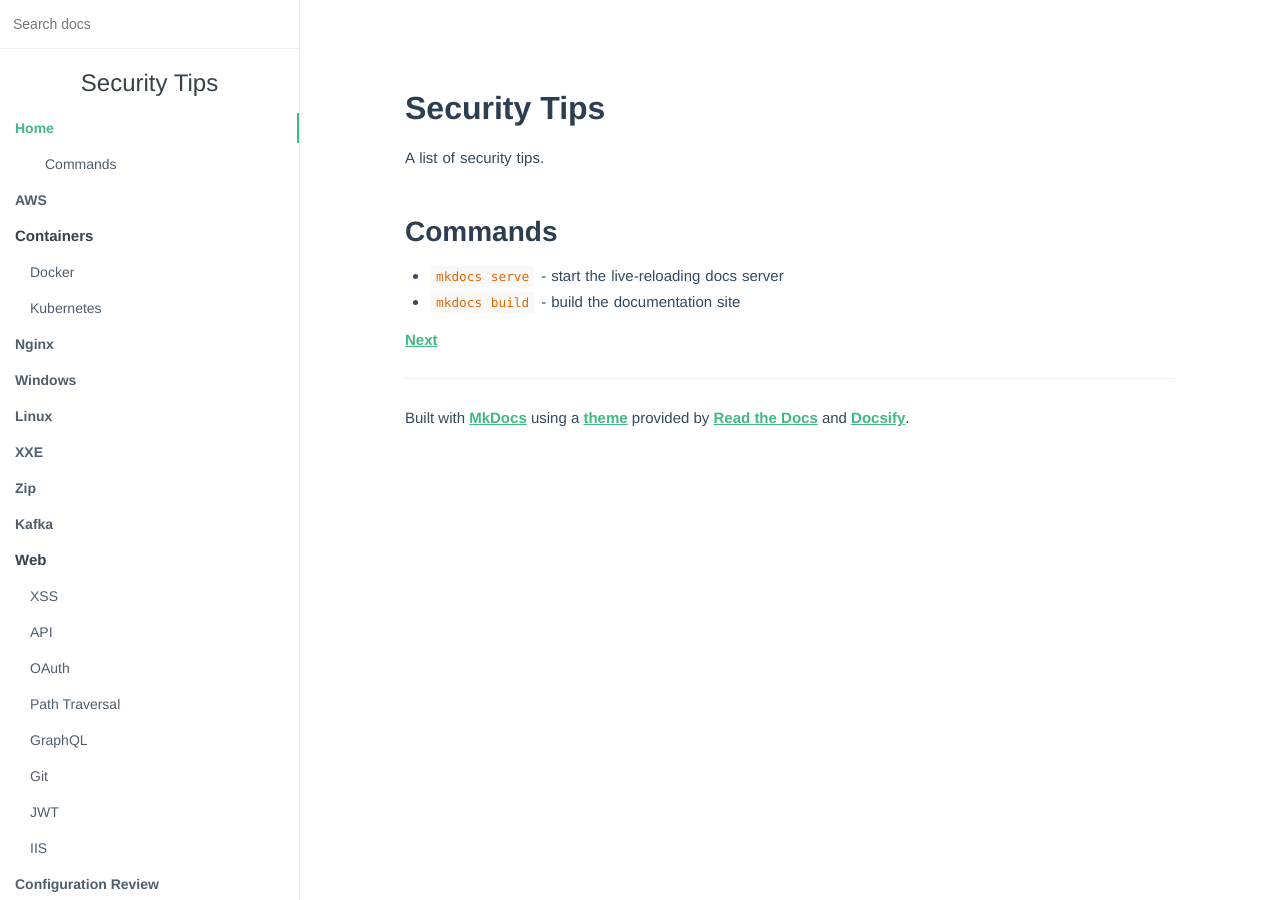
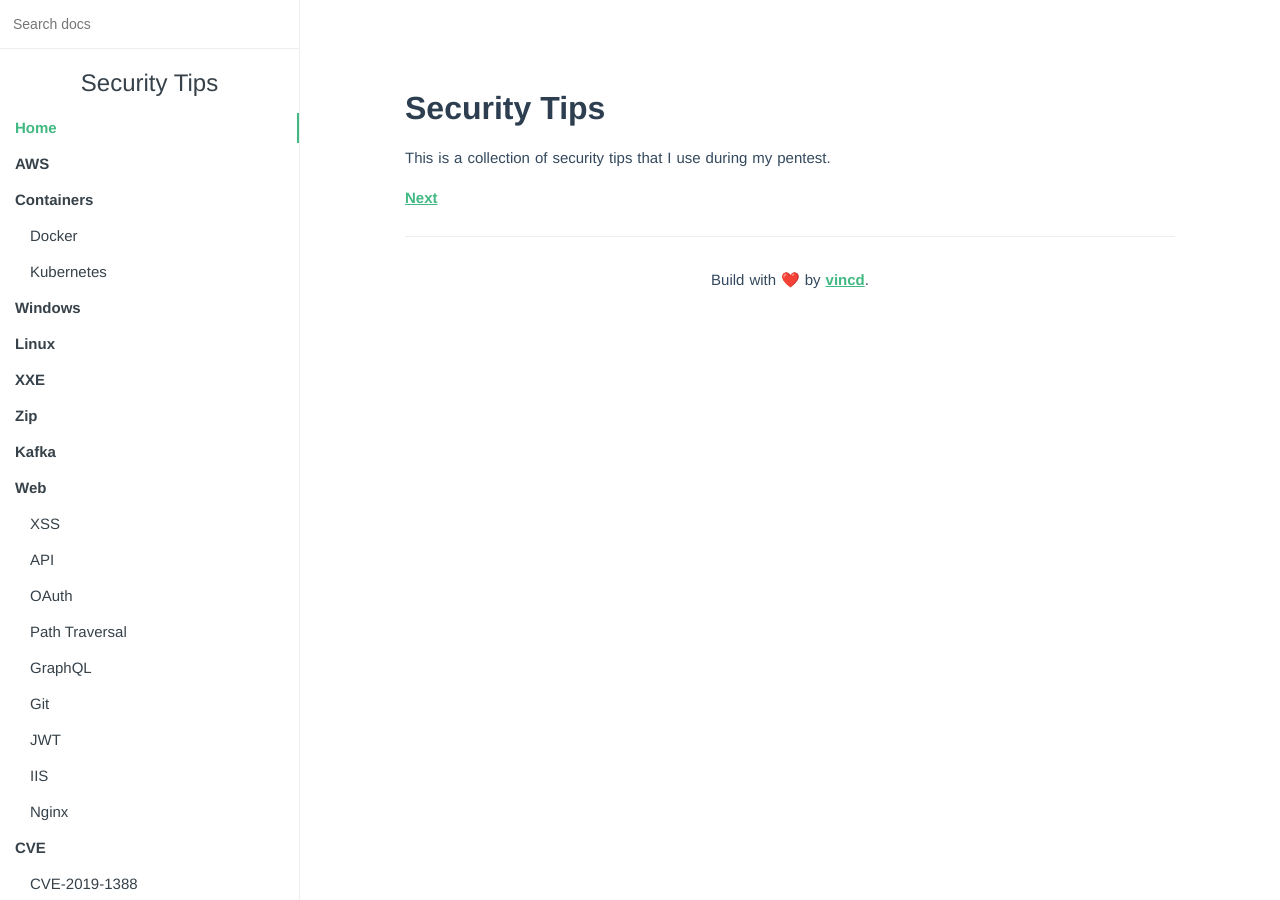
Before and after one commit to vincd/security-tips, an MkDocs documentation site: the page built from docs/index.md, in a window 1280 px wide. Built offline with MkDocs 1.6.1, drawn with Linux system fonts in a browser that asks for light colours; nearby versions of some CDN libraries.

Commit message:
Update theme

```diff
--- a/docs/index.md
+++ b/docs/index.md
@@ -1,7 +1,4 @@
-# Security Tips
+Security Tips
+=============
 
-A list of security tips.
-
-## Commands
-- `mkdocs serve` - start the live-reloading docs server
-- `mkdocs build` - build the documentation site
+This is a collection of security tips that I use during my pentest.
--- a/mkdocs.yml
+++ b/mkdocs.yml
@@ -22,7 +22,6 @@ nav:
   - Containers:
     - Docker: docker.md
     - Kubernetes: kubernetes.md
-  - Nginx: nginx.md
   - Windows: windows.md
   - Linux: linux.md
   - XXE: xxe.md
@@ -37,7 +36,7 @@ nav:
     - Git: git.md
     - JWT: jwt.md
     - IIS: iis.md
-  - Configuration Review: configuration-review.md
+    - Nginx: nginx.md
   - CVE:
     - CVE-2019-1388: cve/CVE-2019-1388/index.md
     - CVE-2019-11581: cve/CVE-2019-11581.md
--- a/theme/css/style.css
+++ b/theme/css/style.css
@@ -1,7 +1,6 @@
 html, body {
   font-family: -apple-system, BlinkMacSystemFont, "Segoe UI", Roboto, Helvetica, Arial, sans-serif, "Apple Color Emoji", "Segoe UI Emoji", "Segoe UI Symbol";
 }
-
 
 * {
   -webkit-font-smoothing: antialiased;
@@ -639,8 +638,8 @@ body {
   margin: 6px 0 6px 0;
 }
 .sidebar ul li a {
-  color: #505d6b;
-  font-size: 14px;
+  color: #364149;
+  font-size: 15px;
   font-weight: normal;
   overflow: hidden;
   text-decoration: none;
@@ -959,3 +958,7 @@ pre::after {
 .sidebar-nav li.bold > span {
   font-weight: 800;
 }
+
+footer .content-info {
+  text-align: center;
+}
--- a/theme/footer.html
+++ b/theme/footer.html
@@ -13,12 +13,7 @@
   {%- endblock %}
 
   <hr/>
-
-  <div role="contentinfo">
-    {% if config.copyright %}
-      <p>{{ config.copyright }}</p>
-    {% endif %}
+  <div class="content-info">
+    <p>Build with ❤️ by <a href="https://github.com/vincd" target="_blank" rel="noopener noreferrer">vincd</a>.</p>
   </div>
-
-  Built with <a href="http://www.mkdocs.org">MkDocs</a> using a <a href="https://github.com/snide/sphinx_rtd_theme">theme</a> provided by <a href="https://readthedocs.org">Read the Docs</a> and <a href="https://github.com/docsifyjs/docsify">Docsify</a>.
 </footer>
```
